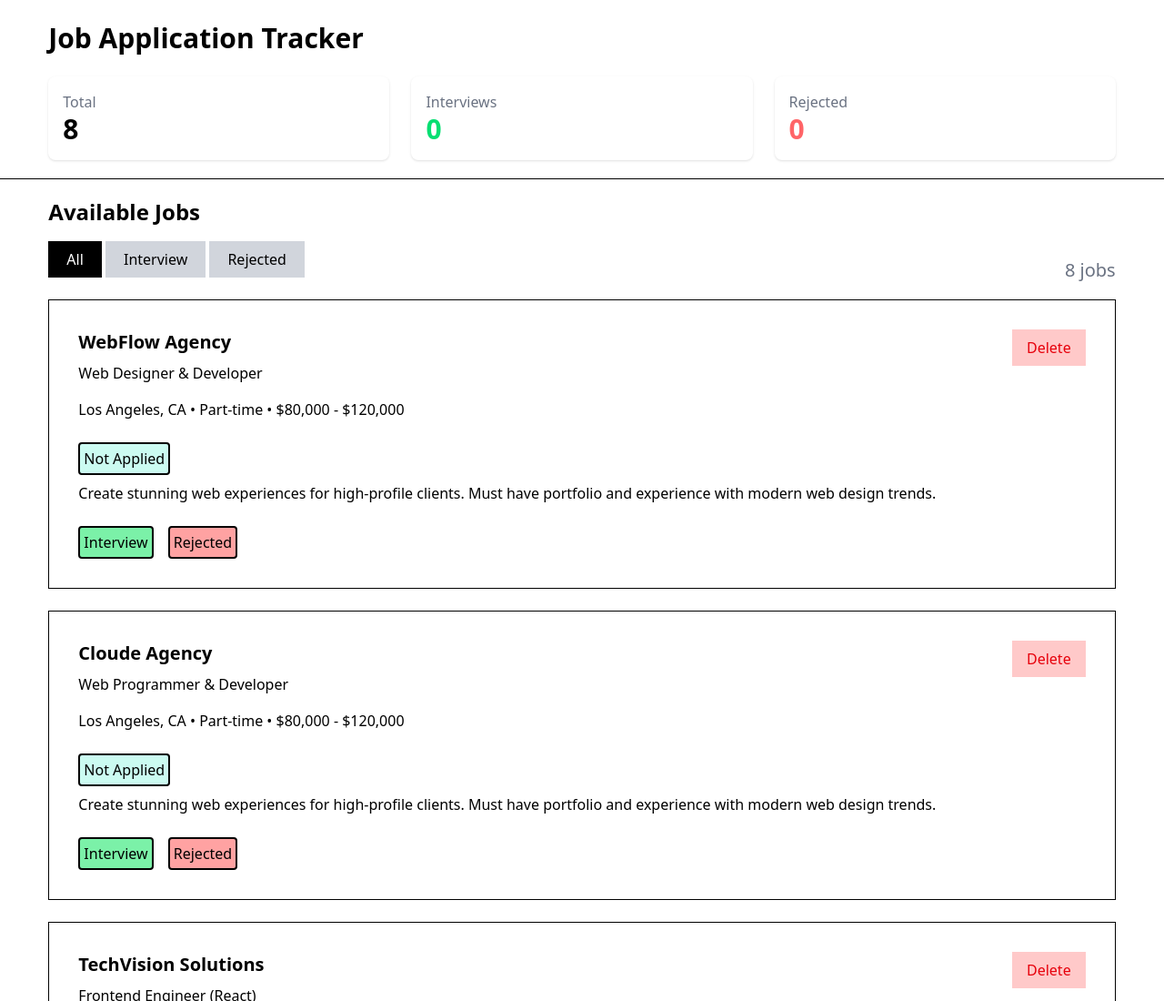
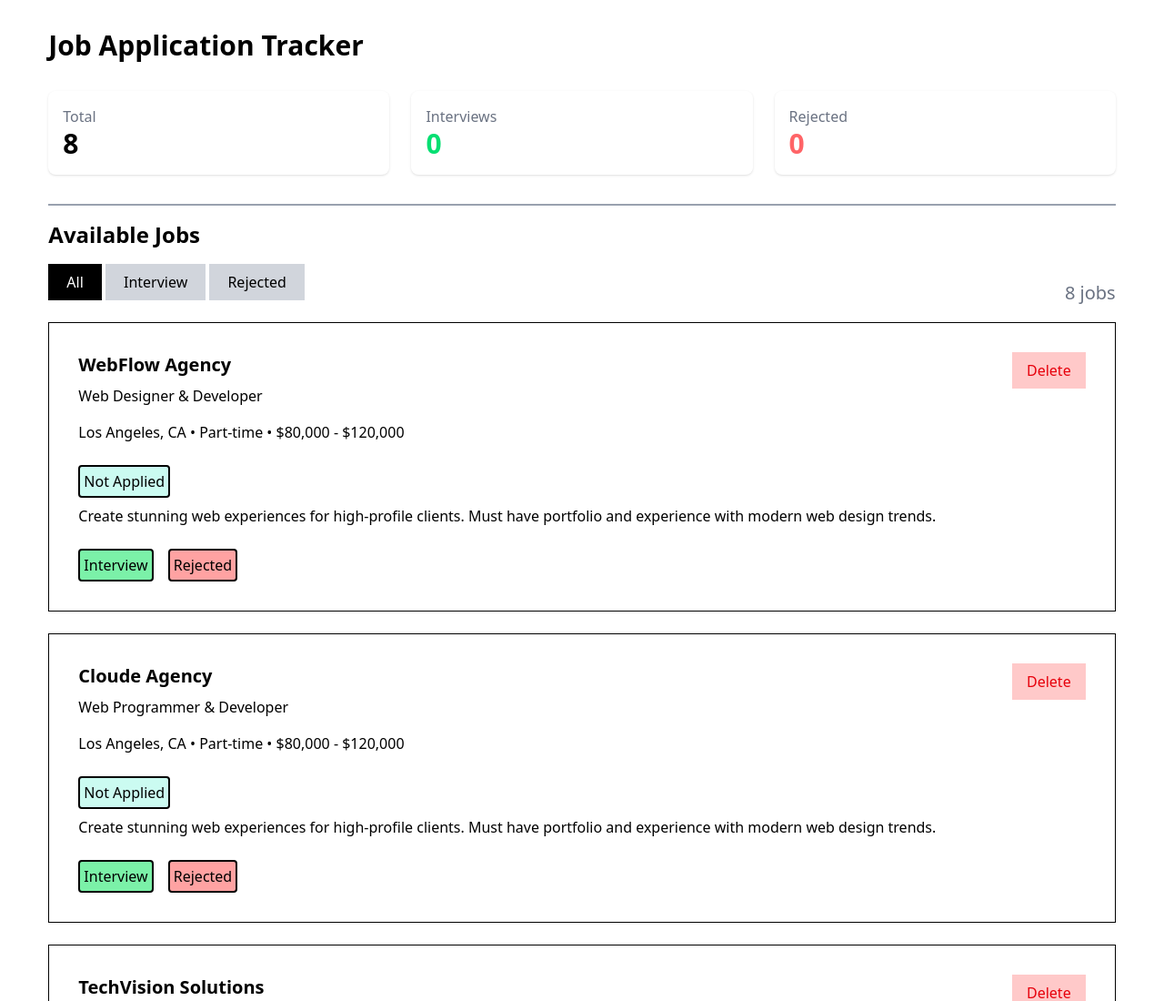
Before and after one commit to Sabbirbd912/A04-JobTracker, a plain HTML site: page index.html in a window 1280 px wide. Shown: the top 1100 px of the page at 91% size. Drawn offline with nearby package versions, Linux system fonts and the light colour scheme.

Commit message:
header updated

```diff
--- a/assets/script/script.js
+++ b/assets/script/script.js
@@ -134,7 +134,7 @@ function renderList(list) {
     blankCard.className = "card flex justify-center items-center border p-8";
     blankCard.innerHTML = `
       <div class="text-center space-y-2">
-        <img src="Assests/Others/jobs.png" alt="No applications" class="mx-auto mb-4 w-24">
+        <img src="assets/others/jobs.png" alt="No applications" class="mx-auto mb-4 w-24">
         <p class="text-gray-500 font-medium">No applications found in this category.</p>
         <span class="text-gray-400 text-sm">Comming Soon New Opportunities</span>
       </div>
--- a/index.html
+++ b/index.html
@@ -16,8 +16,8 @@
     />
   </head>
   <body>
-    <header class="w-11/12 mx-auto">
-      <h2 class="text-3xl font-bold py-6">Job Application Tracker</h2>
+    <header class="w-11/12 mx-auto sticky top-0 bg-white z-10">
+      <h2 class="text-3xl font-bold py-8">Job Application Tracker</h2>
       <div class="grid grid-cols-3 gap-6">
         <div class="bg-base-100 p-4 rounded-lg shadow-sm">
           <p class="text-gray-500">Total</p>
@@ -36,9 +36,10 @@
           </h2>
         </div>
       </div>
+      <div class="w-full mx-auto border-b-2 border-gray-400 py-4"></div>
     </header>
-    <hr class="my-5" />
-    <main class="w-11/12 mx-auto">
+
+    <main class="w-11/12 mx-auto pt-4">
       <h2 class="text-2xl font-bold mb-4">Available Jobs</h2>
       <div class="flex justify-between items-center">
         <div class="mb-6">
```
